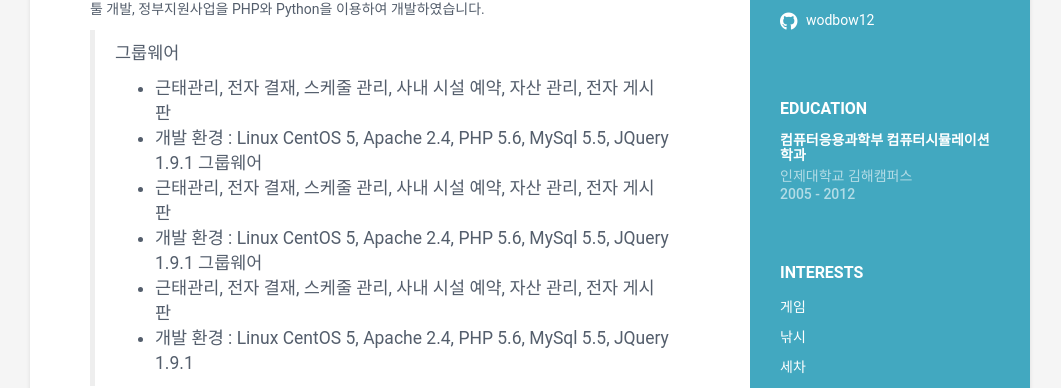
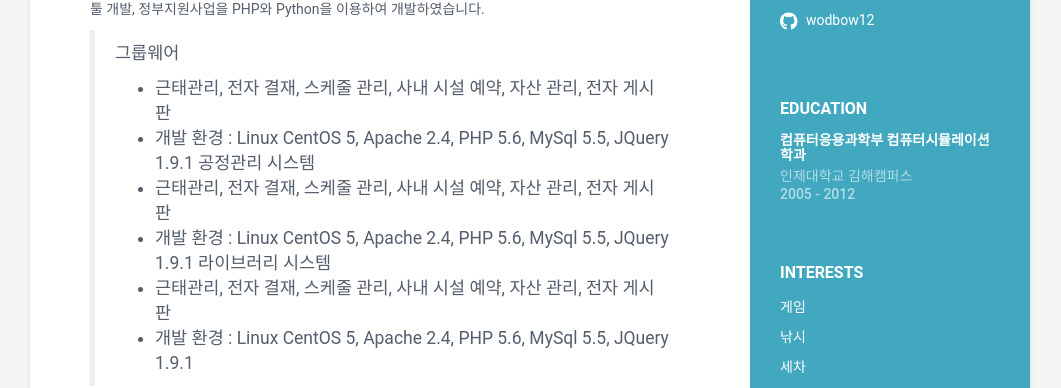
Before and after one commit to wodbow12/wodbow12.github.io, a Jekyll site: the page built from index.html, in a window 1280 px wide. Shown: the part 427-815 px from the top of the page, without its empty margins (110-1171 px from the left). Built offline with Jekyll 4.4.1, drawn with Linux system fonts in a browser that asks for light colours.

Commit message:
add experiences

```diff
--- a/_data/data.yml
+++ b/_data/data.yml
@@ -68,10 +68,10 @@ experiences:
           > 그룹웨어
           - 근태관리, 전자 결재, 스케줄 관리, 사내 시설 예약, 자산 관리, 전자 게시판
           - 개발 환경 : Linux CentOS 5, Apache 2.4, PHP 5.6, MySql 5.5, JQuery 1.9.1
-          > 그룹웨어
+          > 공정관리 시스템
           - 근태관리, 전자 결재, 스케줄 관리, 사내 시설 예약, 자산 관리, 전자 게시판
           - 개발 환경 : Linux CentOS 5, Apache 2.4, PHP 5.6, MySql 5.5, JQuery 1.9.1
-          > 그룹웨어
+          > 라이브러리 시스템
           - 근태관리, 전자 결재, 스케줄 관리, 사내 시설 예약, 자산 관리, 전자 게시판
           - 개발 환경 : Linux CentOS 5, Apache 2.4, PHP 5.6, MySql 5.5, JQuery 1.9.1
 
```
